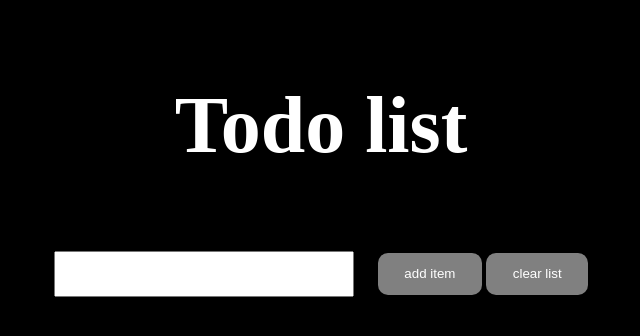
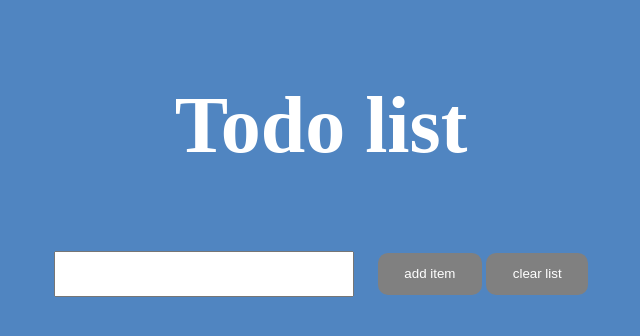
Before and after one commit to YunusShaikh29/Todo-list-with-localstorage, a plain HTML site: page index.html in a window 1280 px wide. Shown: the whole page, without its empty margins (319-959 px from the left). Drawn offline with Linux system fonts and the light colour scheme.

Commit message:
some style

```diff
--- a/style.css
+++ b/style.css
@@ -16,7 +16,7 @@
 
 body{
     height: 100%;
-    background-color: black;
+    background-color: rgb(80, 133, 193);
     color: white;
 
     padding: 5em;
```
